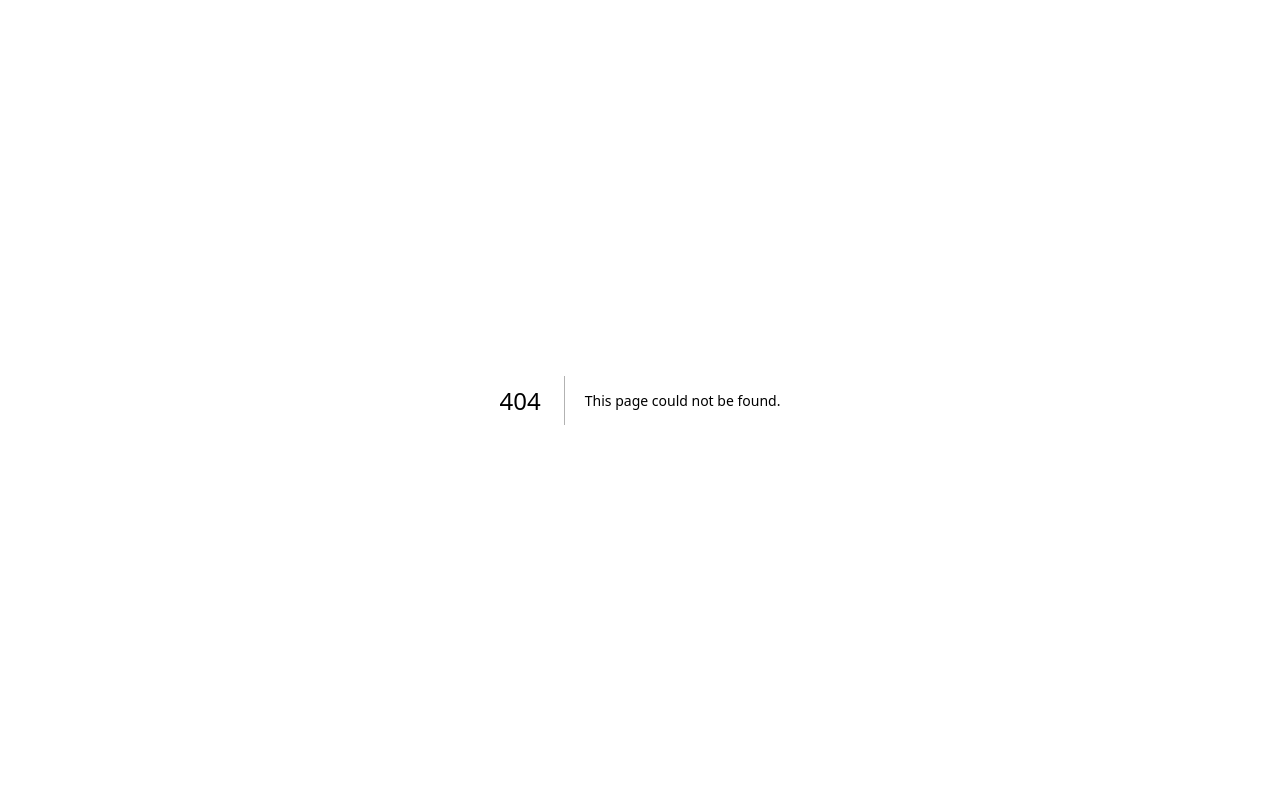
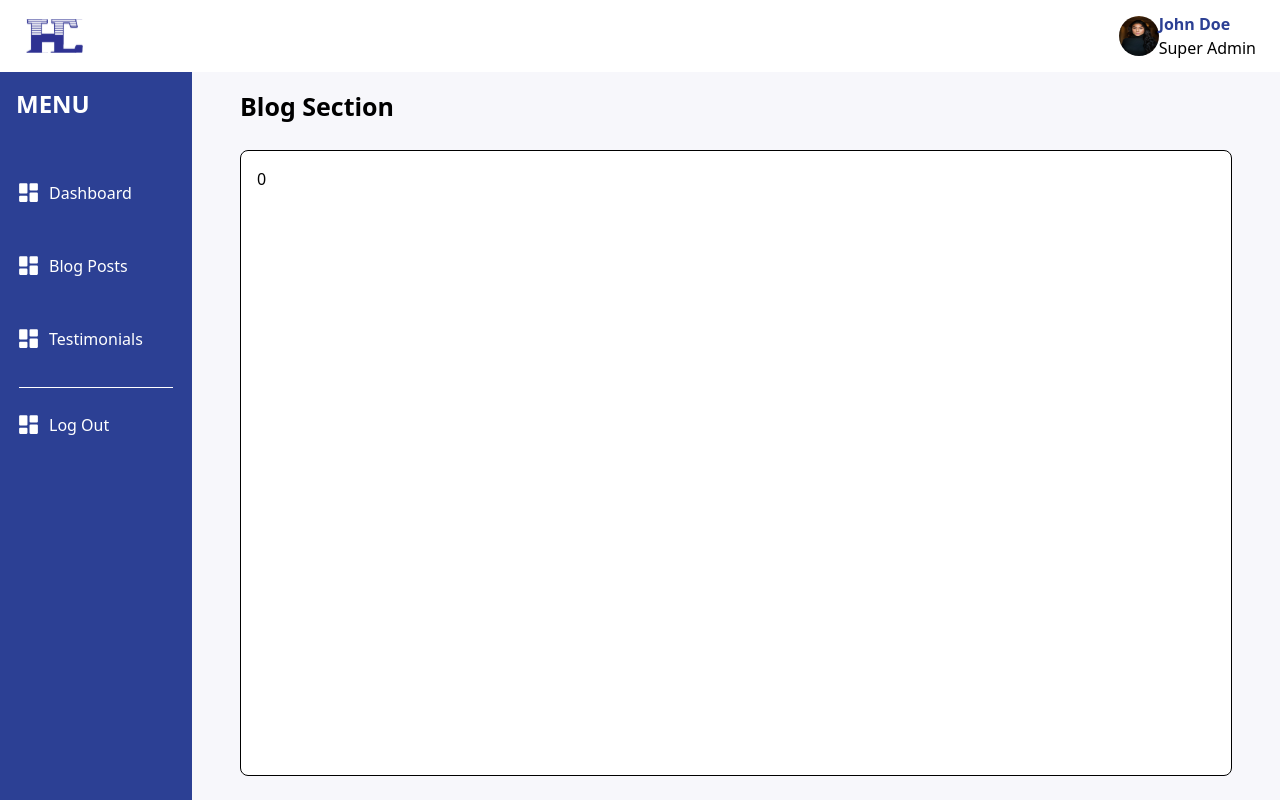
Before and after one commit to joshytheprogrammer/ochexagon_admin, a Next.js app: page /blog/posts/0 in a window 1280 px wide. Before the commit this address had no page. Built offline with nearby package versions, Linux system fonts and the light colour scheme.

Commit message:
Created route structure

```diff
--- /dev/null
+++ b/app/(panel)/blog/posts/[id]/page.jsx
@@ -0,0 +1,17 @@
+import blogPostArray from "@utils/blogposts";
+
+const BlogEditPage = ({ params }) => {
+  const blogPostList = blogPostArray;
+  const id = params.id;
+  const post = blogPostList.find((blogPost) => blogPost.id === Number(id));
+
+  return (
+    <>
+      <div>
+        {post.id}
+      </div>
+    </>
+  );
+}
+
+export default BlogEditPage;
--- a/components/adminPanel/blog/BlogPostsSection.jsx
+++ b/components/adminPanel/blog/BlogPostsSection.jsx
@@ -37,7 +37,7 @@ const BlogSectionComponent = () => {
                 <td className="p-3">{post.topic}</td>
                 <td className="p-3">{post.author}</td>
                 <td className="text-[30px] flex p-3">
-                  <Link href={`/blog/${post.id}`} className="text-primary-color mr-3">
+                  <Link href={`/blog/posts/${post.id}`} className="text-primary-color mr-3">
                     <BiSolidPencil />{" "}
                   </Link>
                   <button className="text-red">
```
